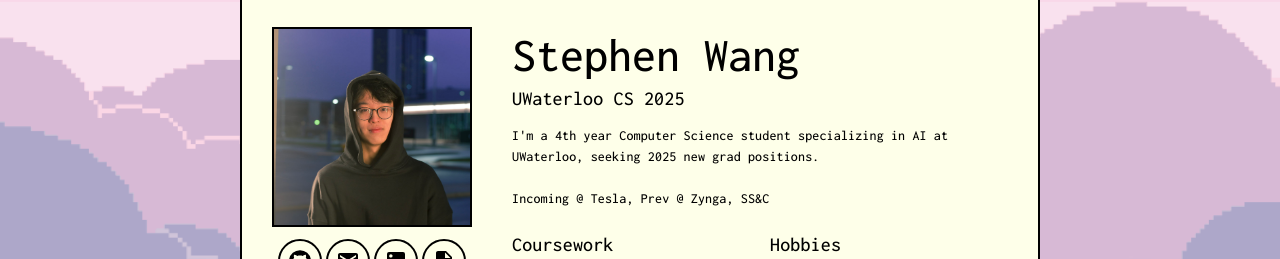
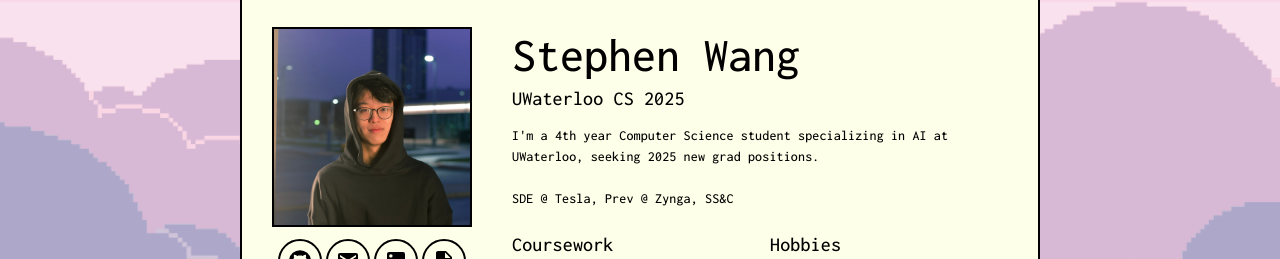
Before and after one commit to ChickanWang/Portfolio, a React (Create React App) app: page / in a window 1280 px wide. Shown: the part 189-448 px from the top of the page. Built offline with nearby package versions, Linux system fonts and the light colour scheme; no server answers.

Commit message:
change to SDE @ tesla

```diff
--- a/src/components/About.js
+++ b/src/components/About.js
@@ -128,7 +128,7 @@ function About() {
                         I'm a 4th year Computer Science student specializing in AI at UWaterloo, seeking 2025 new grad positions.
                         <br />
                         <br />
-                        Incoming @ Tesla, Prev @ Zynga, SS&C
+                        SDE @ Tesla, Prev @ Zynga, SS&C
                     </Typography>
                     <Box sx={{
                         display: 'grid',
```
